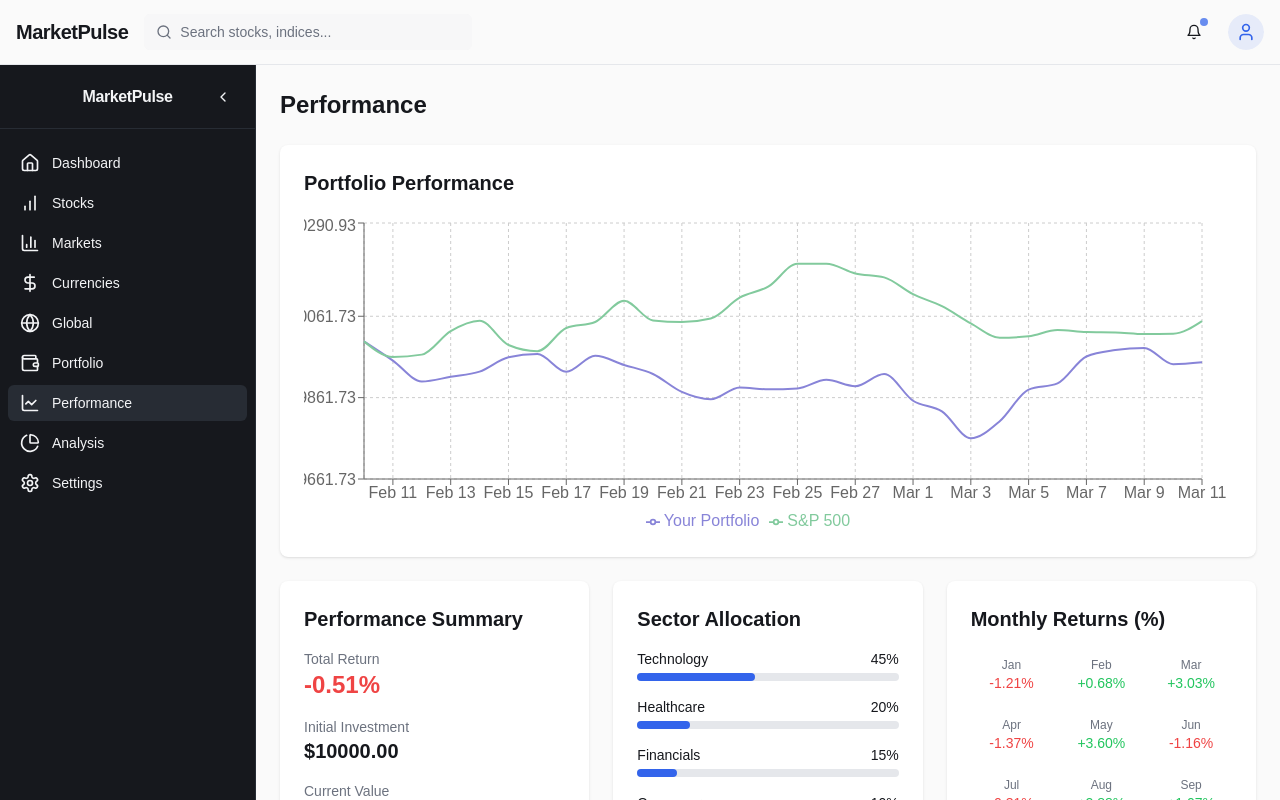
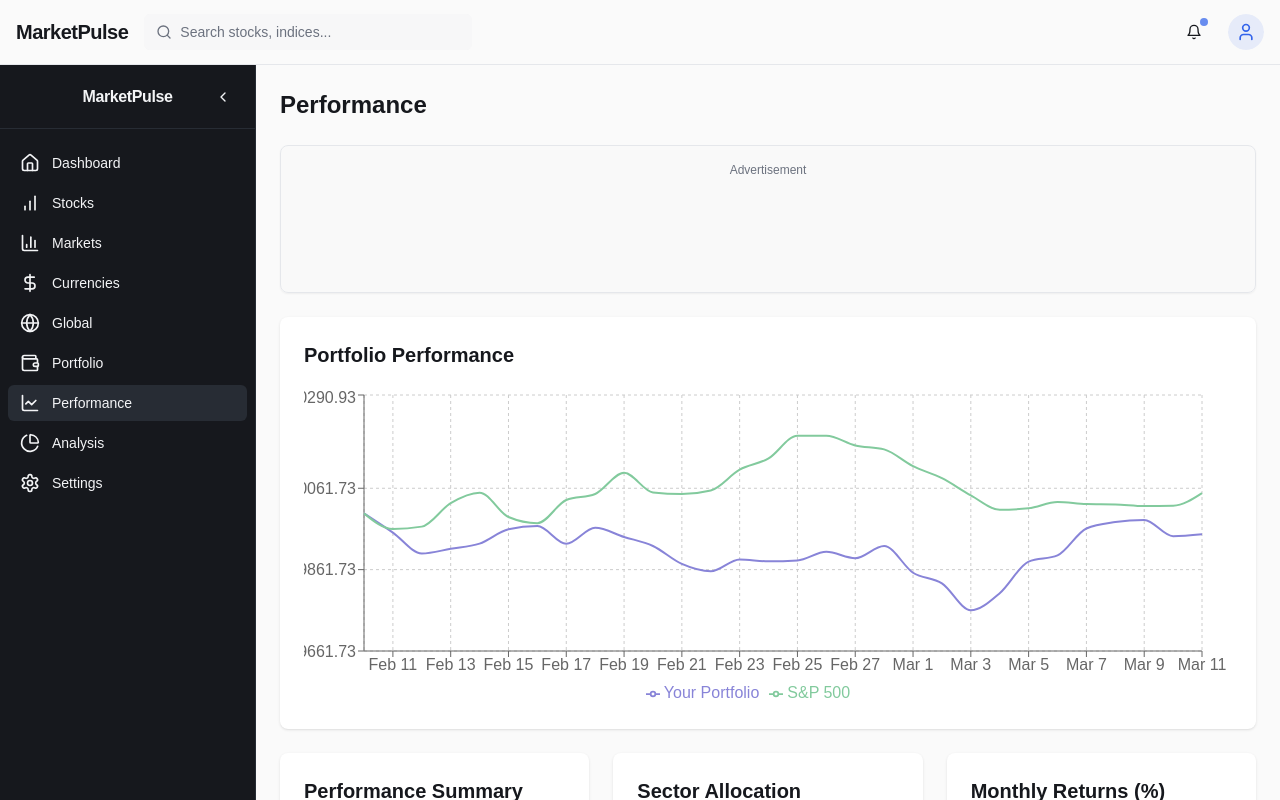
Before and after one commit to tradursnest/m-6300, a React (Vite) app: page /performance in a window 1280 px wide. Built offline with nearby package versions, Linux system fonts and the light colour scheme.

Commit message:
Fix: White screen output
The application is now showing a white screen. This commit addresses the issue.

```diff
--- a/src/components/layout/PageLayout.tsx
+++ b/src/components/layout/PageLayout.tsx
@@ -2,6 +2,7 @@
 import React, { useState } from 'react';
 import { Navbar } from '@/components/layout/Navbar';
 import { Sidebar } from '@/components/layout/Sidebar';
+import { BannerAd } from '@/components/ads/BannerAd';
 
 interface PageLayoutProps {
   children: React.ReactNode;
@@ -25,6 +26,10 @@ export function PageLayout({ children, title }: PageLayoutProps) {
         <main className="flex-1 transition-all duration-300">
           <div className="container max-w-full p-4 lg:p-6 animate-fade-in">
             <h1 className="text-2xl font-bold mb-6">{title}</h1>
+
+            {/* Banner Ad */}
+            <BannerAd className="mb-6 animate-slide-up" />
+
             {children}
           </div>
         </main>
```
